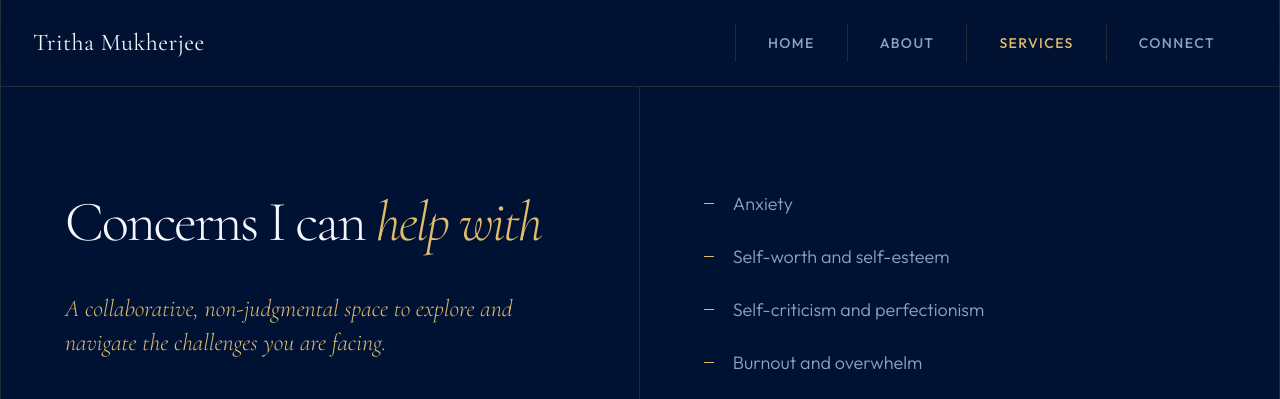
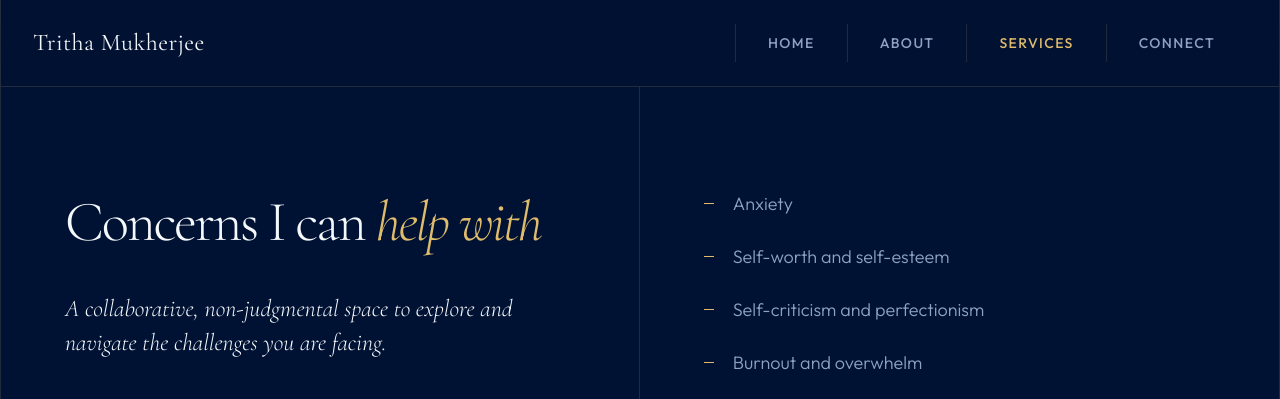
Before and after one commit to swarnavaaaa/trithawebsite, a plain HTML site: page services.html in a window 1280 px wide. Shown: the top 399 px of the page. Drawn offline with nearby package versions, Linux system fonts and the light colour scheme.

Commit message:
Update services page description text color to white

```diff
--- a/services.html
+++ b/services.html
@@ -53,7 +53,7 @@
 
         <div class="reveal" style="display: flex; flex-direction: column; justify-content: center; gap: 1rem;">
           <h1 id="why-work-title">Concerns I can <span class="gold-text italic">help with</span></h1>
-          <p class="gold-text serif-text" style="font-size: var(--text-md); font-style: italic; line-height: 1.4; margin-top: 1.5rem;">A collaborative, non-judgmental space to explore and navigate the challenges you are facing.</p>
+          <p class="white-text serif-text" style="font-size: var(--text-md); font-style: italic; line-height: 1.4; margin-top: 1.5rem;">A collaborative, non-judgmental space to explore and navigate the challenges you are facing.</p>
           <img src="services%20page%20image.png" alt="Services Session Illustration" style="width: 100%; height: auto; margin-top: 2.5rem; opacity: 0.9;" id="services-page-image">
         </div>
 
```
